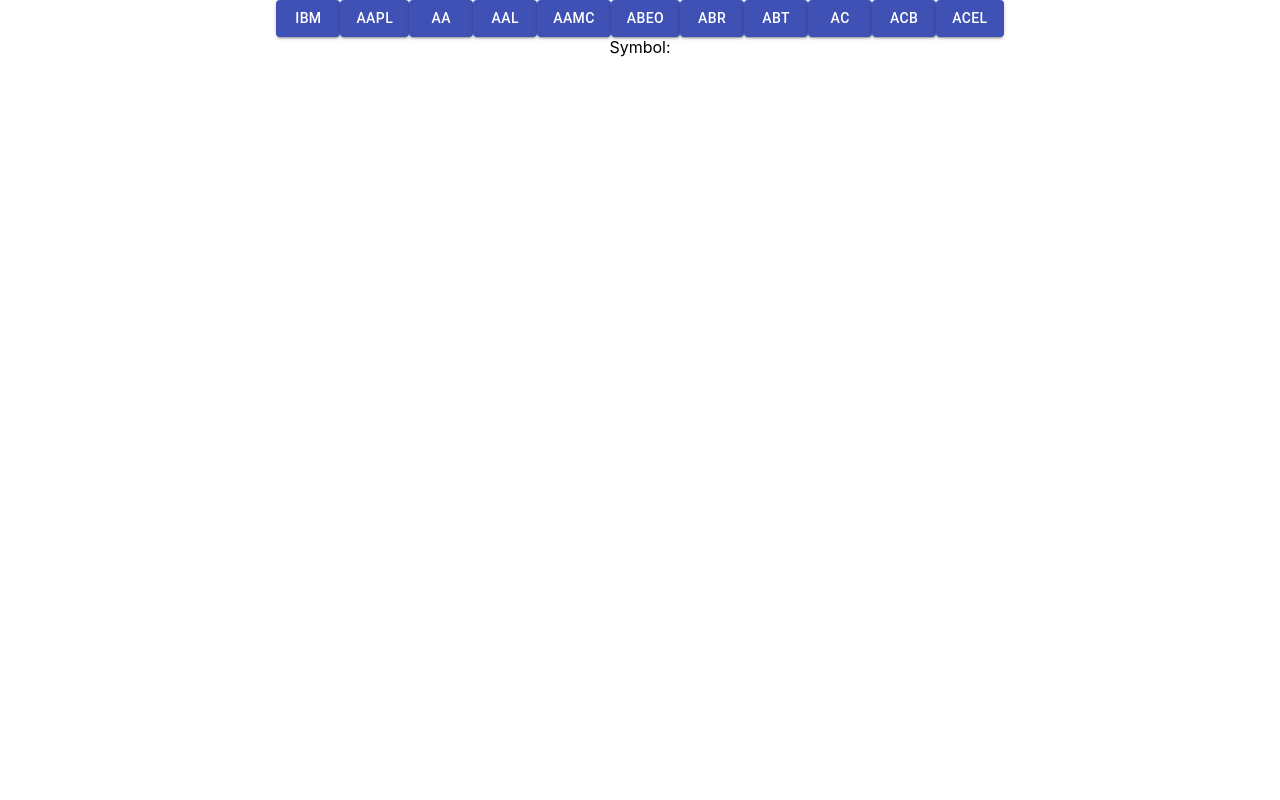
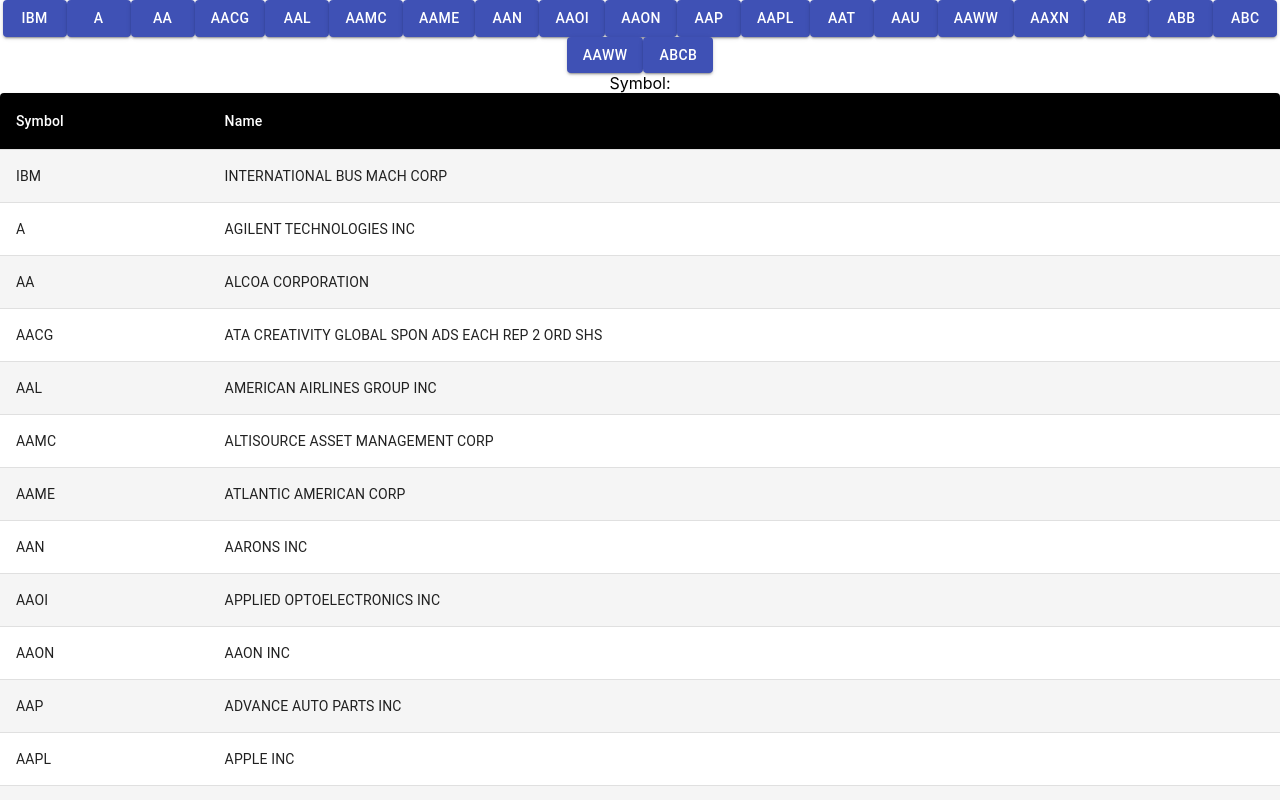
Before and after one commit to gyokebed/infosel-dashboard-financiero, a React (Create React App) app: page / in a window 1280 px wide. Shown: the top 800 px of the page. Built offline with nearby package versions, Linux system fonts and the light colour scheme; no server answers.

Commit message:
Added instruments table component

```diff
--- a/src/App.js
+++ b/src/App.js
@@ -2,26 +2,14 @@
 import axios from "axios";
 import Button from "@material-ui/core/Button";
 import Box from "@material-ui/core/Box";
+import InstrumentsTable from "./components/instrumentsTable";
+import { instruments } from "./utils/instruments";
 import "./App.css";
 
 const apiKey = "A1TYJ6O8KY63WSSK";
 
-const intruments = [
-  "IBM",
-  "AAPL",
-  "AA",
-  "AAL",
-  "AAMC",
-  "ABEO",
-  "ABR",
-  "ABT",
-  "AC",
-  "ACB",
-  "ACEL",
-];
-
 function App() {
-  const instrument = intruments[0];
+  const instrument = instruments[0].symbol;
   const [data, setData] = useState("");
 
   useEffect(() => {
@@ -32,12 +20,12 @@
       .then((res) => {
         setData(res.data);
       });
-  }, []);
+  }, [instrument]);
 
-  const handleClick = (e) => {
+  const handleClick = (instrument) => {
     axios
       .get(
-        `https://www.alphavantage.co/query?function=TIME_SERIES_INTRADAY&symbol=${e.target.value}&interval=5min&apikey=${apiKey}`
+        `https://www.alphavantage.co/query?function=TIME_SERIES_INTRADAY&symbol=${instrument}&interval=5min&apikey=${apiKey}`
       )
       .then((res) => {
         setData(res.data);
@@ -48,21 +36,24 @@
 
   return (
     <Box className="App">
-      {intruments.map((instrument, index) => {
+      {instruments.map((instrument, index) => {
         return (
           <Button
             variant="contained"
             color="primary"
             key={index}
-            value={instrument}
-            onClick={handleClick}
+            onClick={() => {
+              handleClick(instrument.symbol);
+            }}
           >
-            {instrument}
+            {instrument.symbol}
           </Button>
         );
       })}
 
       <div>Symbol: {data && data["Meta Data"]["2. Symbol"]}</div>
+
+      <InstrumentsTable />
     </Box>
   );
 }
--- /dev/null
+++ b/src/components/instrumentsTable.jsx
@@ -0,0 +1,73 @@
+import React from "react";
+import { instruments } from "../utils/instruments";
+import { withStyles, makeStyles } from "@material-ui/core/styles";
+import Table from "@material-ui/core/Table";
+import TableBody from "@material-ui/core/TableBody";
+import TableCell from "@material-ui/core/TableCell";
+import TableContainer from "@material-ui/core/TableContainer";
+import TableHead from "@material-ui/core/TableHead";
+import TableRow from "@material-ui/core/TableRow";
+import Paper from "@material-ui/core/Paper";
+
+const StyledTableCell = withStyles((theme) => ({
+  head: {
+    backgroundColor: theme.palette.common.black,
+    color: theme.palette.common.white,
+  },
+  body: {
+    fontSize: 14,
+  },
+}))(TableCell);
+
+const StyledTableRow = withStyles((theme) => ({
+  root: {
+    "&:nth-of-type(odd)": {
+      backgroundColor: theme.palette.action.hover,
+    },
+  },
+}))(TableRow);
+
+function createData(symbol, name) {
+  return { symbol, name };
+}
+
+// const rows = [createData("IBM", "HOla ibm"), createData("AA", "HOla AA")];
+
+const rows = instruments.map((instrument) => {
+  return createData(instrument.symbol, instrument.name);
+});
+
+const useStyles = makeStyles({
+  table: {
+    minWidth: 700,
+  },
+});
+
+function InstrumentsTable() {
+  const classes = useStyles();
+
+  return (
+    <TableContainer component={Paper}>
+      <Table className={classes.table} aria-label="customized table">
+        <TableHead>
+          <TableRow>
+            <StyledTableCell>Symbol</StyledTableCell>
+            <StyledTableCell>Name</StyledTableCell>
+          </TableRow>
+        </TableHead>
+        <TableBody>
+          {rows.map((row) => (
+            <StyledTableRow key={row.name}>
+              <StyledTableCell component="th" scope="row">
+                {row.symbol}
+              </StyledTableCell>
+              <StyledTableCell>{row.name}</StyledTableCell>
+            </StyledTableRow>
+          ))}
+        </TableBody>
+      </Table>
+    </TableContainer>
+  );
+}
+
+export default InstrumentsTable;
--- /dev/null
+++ b/src/utils/instruments.js
@@ -0,0 +1,23 @@
+export const instruments = [
+  { symbol: "IBM", name: "INTERNATIONAL BUS MACH CORP" },
+  { symbol: "A", name: "AGILENT TECHNOLOGIES INC" },
+  { symbol: "AA", name: "ALCOA CORPORATION" },
+  { symbol: "AACG", name: "ATA CREATIVITY GLOBAL SPON ADS EACH REP 2 ORD SHS" },
+  { symbol: "AAL", name: "AMERICAN AIRLINES GROUP INC" },
+  { symbol: "AAMC", name: "ALTISOURCE ASSET MANAGEMENT CORP" },
+  { symbol: "AAME", name: "ATLANTIC AMERICAN CORP" },
+  { symbol: "AAN", name: "AARONS INC" },
+  { symbol: "AAOI", name: "APPLIED OPTOELECTRONICS INC" },
+  { symbol: "AAON", name: "AAON INC" },
+  { symbol: "AAP", name: "ADVANCE AUTO PARTS INC" },
+  { symbol: "AAPL", name: "APPLE INC" },
+  { symbol: "AAT", name: "AMERICAN ASSETS TRUST INC" },
+  { symbol: "AAU", name: "ALMADEN MINERALS LTD" },
+  { symbol: "AAWW", name: "ATLAS AIR WORLDWIDE HOLDINGS INC" },
+  { symbol: "AAXN", name: "AXON ENTERPRISE INC" },
+  { symbol: "AB", name: "ALLIANCEBERNSTEIN HOLDING LP" },
+  { symbol: "ABB", name: "ABB LTD SPON ADR EACH REP 1 ORD SHS" },
+  { symbol: "ABC", name: "ABBVIE INC" },
+  { symbol: "AAWW", name: "AMERISOURCEBERGEN CORPORATION" },
+  { symbol: "ABCB", name: "AMERIS BANCORP" },
+];
```
